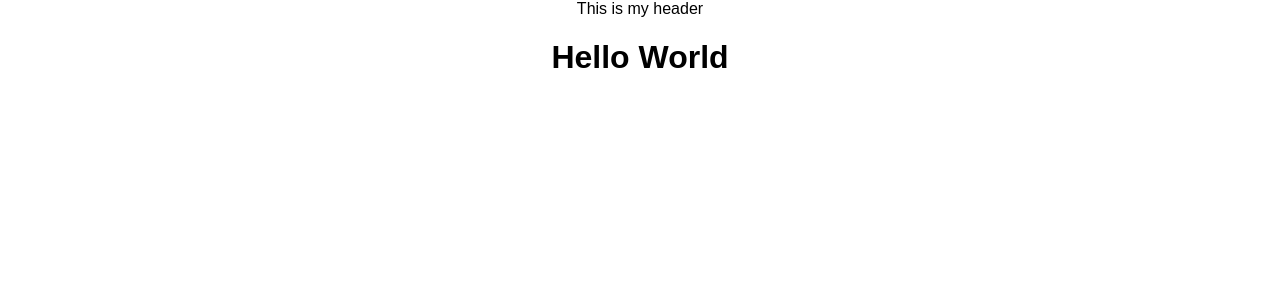
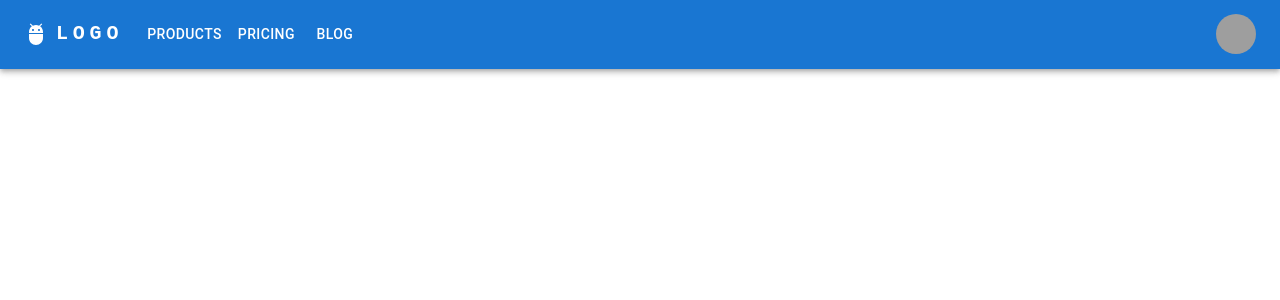
Before and after one commit to BismaBendesa/tasks, a React (Create React App) app: page / in a window 1280 px wide. Shown: the top 300 px of the page. Built offline with nearby package versions, Linux system fonts and the light colour scheme; grey boxes are pictures that could not be loaded.

Commit message:
Add the mui header component

```diff
--- a/src/App.js
+++ b/src/App.js
@@ -20,7 +20,6 @@
         </a>
       </header> */}
       <Header />
-      <h1>Hello World</h1>
     </div>
   );
 }
--- a/src/component/Header.js
+++ b/src/component/Header.js
@@ -1,5 +1,161 @@
-import React from "react";
+import * as React from "react";
+import AppBar from "@mui/material/AppBar";
+import Box from "@mui/material/Box";
+import Toolbar from "@mui/material/Toolbar";
+import IconButton from "@mui/material/IconButton";
+import Typography from "@mui/material/Typography";
+import Menu from "@mui/material/Menu";
+import MenuIcon from "@mui/icons-material/Menu";
+import Container from "@mui/material/Container";
+import Avatar from "@mui/material/Avatar";
+import Button from "@mui/material/Button";
+import Tooltip from "@mui/material/Tooltip";
+import MenuItem from "@mui/material/MenuItem";
+import AdbIcon from "@mui/icons-material/Adb";
+
+const pages = ["Products", "Pricing", "Blog"];
+const settings = ["Profile", "Account", "Dashboard", "Logout"];
 
 export default function Header() {
-  return <header className="header">This is my header</header>;
+  const [anchorElNav, setAnchorElNav] = React.useState(null);
+  const [anchorElUser, setAnchorElUser] = React.useState(null);
+
+  const handleOpenNavMenu = (event) => {
+    setAnchorElNav(event.currentTarget);
+  };
+  const handleOpenUserMenu = (event) => {
+    setAnchorElUser(event.currentTarget);
+  };
+
+  const handleCloseNavMenu = () => {
+    setAnchorElNav(null);
+  };
+
+  const handleCloseUserMenu = () => {
+    setAnchorElUser(null);
+  };
+
+  return (
+    <AppBar position="static">
+      <Container maxWidth="xl">
+        <Toolbar disableGutters>
+          <AdbIcon sx={{ display: { xs: "none", md: "flex" }, mr: 1 }} />
+          <Typography
+            variant="h6"
+            noWrap
+            component="a"
+            href="/"
+            sx={{
+              mr: 2,
+              display: { xs: "none", md: "flex" },
+              fontFamily: "monospace",
+              fontWeight: 700,
+              letterSpacing: ".3rem",
+              color: "inherit",
+              textDecoration: "none",
+            }}
+          >
+            LOGO
+          </Typography>
+
+          <Box sx={{ flexGrow: 1, display: { xs: "flex", md: "none" } }}>
+            <IconButton
+              size="large"
+              aria-label="account of current user"
+              aria-controls="menu-appbar"
+              aria-haspopup="true"
+              onClick={handleOpenNavMenu}
+              color="inherit"
+            >
+              <MenuIcon />
+            </IconButton>
+            <Menu
+              id="menu-appbar"
+              anchorEl={anchorElNav}
+              anchorOrigin={{
+                vertical: "bottom",
+                horizontal: "left",
+              }}
+              keepMounted
+              transformOrigin={{
+                vertical: "top",
+                horizontal: "left",
+              }}
+              open={Boolean(anchorElNav)}
+              onClose={handleCloseNavMenu}
+              sx={{
+                display: { xs: "block", md: "none" },
+              }}
+            >
+              {pages.map((page) => (
+                <MenuItem key={page} onClick={handleCloseNavMenu}>
+                  <Typography textAlign="center">{page}</Typography>
+                </MenuItem>
+              ))}
+            </Menu>
+          </Box>
+          <AdbIcon sx={{ display: { xs: "flex", md: "none" }, mr: 1 }} />
+          <Typography
+            variant="h5"
+            noWrap
+            component="a"
+            href=""
+            sx={{
+              mr: 2,
+              display: { xs: "flex", md: "none" },
+              flexGrow: 1,
+              fontFamily: "monospace",
+              fontWeight: 700,
+              letterSpacing: ".3rem",
+              color: "inherit",
+              textDecoration: "none",
+            }}
+          >
+            LOGO
+          </Typography>
+          <Box sx={{ flexGrow: 1, display: { xs: "none", md: "flex" } }}>
+            {pages.map((page) => (
+              <Button
+                key={page}
+                onClick={handleCloseNavMenu}
+                sx={{ my: 2, color: "white", display: "block" }}
+              >
+                {page}
+              </Button>
+            ))}
+          </Box>
+
+          <Box sx={{ flexGrow: 0 }}>
+            <Tooltip title="Open settings">
+              <IconButton onClick={handleOpenUserMenu} sx={{ p: 0 }}>
+                <Avatar alt="Remy Sharp" src="/static/images/avatar/2.jpg" />
+              </IconButton>
+            </Tooltip>
+            <Menu
+              sx={{ mt: "45px" }}
+              id="menu-appbar"
+              anchorEl={anchorElUser}
+              anchorOrigin={{
+                vertical: "top",
+                horizontal: "right",
+              }}
+              keepMounted
+              transformOrigin={{
+                vertical: "top",
+                horizontal: "right",
+              }}
+              open={Boolean(anchorElUser)}
+              onClose={handleCloseUserMenu}
+            >
+              {settings.map((setting) => (
+                <MenuItem key={setting} onClick={handleCloseUserMenu}>
+                  <Typography textAlign="center">{setting}</Typography>
+                </MenuItem>
+              ))}
+            </Menu>
+          </Box>
+        </Toolbar>
+      </Container>
+    </AppBar>
+  );
 }
```
